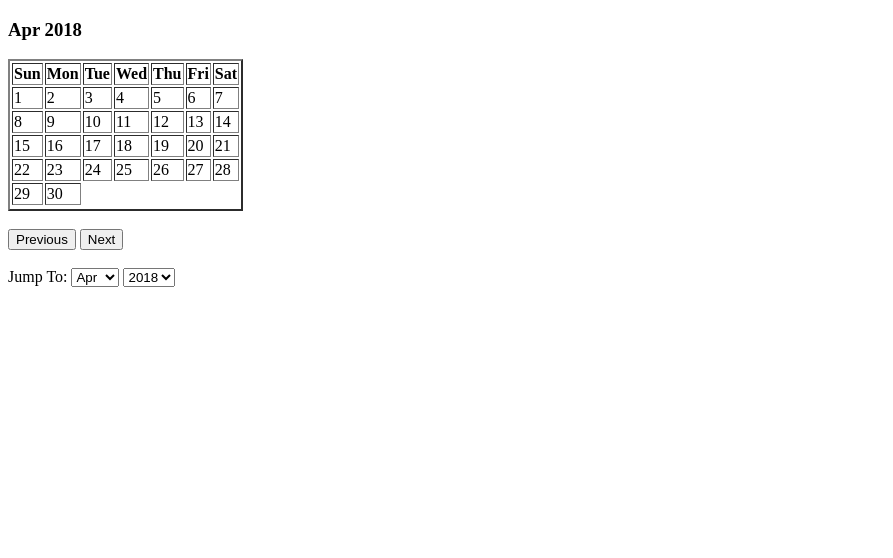
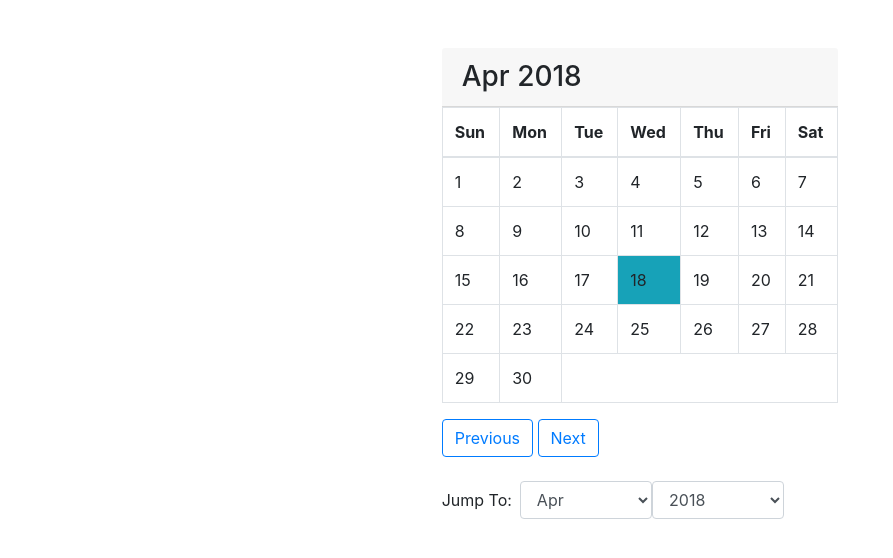
Before and after one commit to niinpatel/calendarHTML-Javascript, a plain HTML site: page index.html in a window 1280 px wide. Shown: the whole page, without its empty margins (0-893 px from the left). Drawn offline with nearby package versions, Linux system fonts and the light colour scheme.

Commit message:
design changes bootstrap

```diff
--- a/index.html
+++ b/index.html
@@ -3,11 +3,17 @@
 <head>
     <meta charset="UTF-8">
     <title>Calendar</title>
+
+    <meta name="viewport" content="width=device-width, initial-scale=1, shrink-to-fit=no">
+    <!-- Bootstrap CSS -->
+    <link rel="stylesheet" href="https://stackpath.bootstrapcdn.com/bootstrap/4.1.0/css/bootstrap.min.css"
+          integrity="sha384-9gVQ4dYFwwWSjIDZnLEWnxCjeSWFphJiwGPXr1jddIhOegiu1FwO5qRGvFXOdJZ4" crossorigin="anonymous">
+
 </head>
 <body>
-
-<h3 id="monthAndYear"></h3>
-<table id="calendar" border="2">
+<div class="container col-sm-4 mt-5">
+    <h3 class="card-header" id="monthAndYear"></h3>
+    <table class="table table-bordered" id="calendar">
         <thead>
         <tr>
             <th>Sun</th>
@@ -24,15 +30,15 @@
 
         </tbody>
     </table>
-<br/>
 
-<button id="previous" onclick="previous()">Previous</button>
+    <button class="btn btn-outline-primary" id="previous" onclick="previous()">Previous</button>
 
-<button id="next" onclick="next()">Next</button>
+    <button class="btn btn-outline-primary" id="next" onclick="next()">Next</button>
     <br/><br/>
 
-<label for="month">Jump To: </label>
-<select name="month" id="month" onchange="jump()">
+    <form class="form-inline">
+        <label class="mr-2" for="month">Jump To: </label>
+        <select class="form-control col-sm-4" name="month" id="month" onchange="jump()">
             <option value=0>Jan</option>
             <option value=1>Feb</option>
             <option value=2>Mar</option>
@@ -48,7 +54,7 @@
         </select>
 
 
-<label for="year"></label><select name="year" id="year" onchange="jump()">
+        <label for="year"></label><select class="form-control col-sm-4" name="year" id="year" onchange="jump()">
         <option value=1990>1990</option>
         <option value=1991>1991</option>
         <option value=1992>1992</option>
@@ -90,10 +96,24 @@
         <option value=2028>2028</option>
         <option value=2029>2029</option>
         <option value=2030>2030</option>
-</select>
+    </select></form>
 
+</div>
 <!--<button name="jump" onclick="jump()">Go</button>-->
 <script src="scripts.js"></script>
 
+<!-- Optional JavaScript for bootstrap -->
+<!-- jQuery first, then Popper.js, then Bootstrap JS -->
+<script src="https://code.jquery.com/jquery-3.3.1.slim.min.js"
+        integrity="sha384-q8i/X+965DzO0rT7abK41JStQIAqVgRVzpbzo5smXKp4YfRvH+8abtTE1Pi6jizo"
+        crossorigin="anonymous"></script>
+<script src="https://cdnjs.cloudflare.com/ajax/libs/popper.js/1.14.0/umd/popper.min.js"
+        integrity="sha384-cs/chFZiN24E4KMATLdqdvsezGxaGsi4hLGOzlXwp5UZB1LY//20VyM2taTB4QvJ"
+        crossorigin="anonymous"></script>
+<script src="https://stackpath.bootstrapcdn.com/bootstrap/4.1.0/js/bootstrap.min.js"
+        integrity="sha384-uefMccjFJAIv6A+rW+L4AHf99KvxDjWSu1z9VI8SKNVmz4sk7buKt/6v9KI65qnm"
+        crossorigin="anonymous"></script>
+
+
 </body>
 </html>
--- a/scripts.js
+++ b/scripts.js
@@ -1,4 +1,3 @@
-let body = document.getElementsByTagName("body")[0];
 
 today = new Date();
 currentMonth = today.getMonth();
@@ -45,9 +44,9 @@ function jump() {
 
 function showCalendar(month, year) {
 
-    var firstDay = (new Date(year, month)).getDay();
+    let firstDay = (new Date(year, month)).getDay();
 
-    var date = 1;
+    let date = 1;
 
     tbl = document.getElementById("calendar-body");
 
@@ -59,11 +58,11 @@ function showCalendar(month, year) {
 
 
     // creating all cells
-    for (var i = 0; i < 6; i++) {
+    for (let i = 0; i < 6; i++) {
         // creates a table row
-        var row = document.createElement("tr");
+        let row = document.createElement("tr");
 
-        for (var j = 0; j < 7; j++) {
+        for (let j = 0; j < 7; j++) {
             if (i === 0 && j < firstDay) {
                 cell = document.createElement("td");
                 cellText = document.createTextNode("");
@@ -77,10 +76,12 @@ function showCalendar(month, year) {
             else {
                 cell = document.createElement("td");
                 cellText = document.createTextNode(date);
+                if(date === today.getDate() && year === today.getFullYear() && month === today.getMonth()){
+                    cell.classList.add("bg-info");
+                }
                 cell.appendChild(cellText);
                 row.appendChild(cell);
                 date++;
-
             }
 
 
```
Lines whose indentation alone changed are shown as unchanged.
